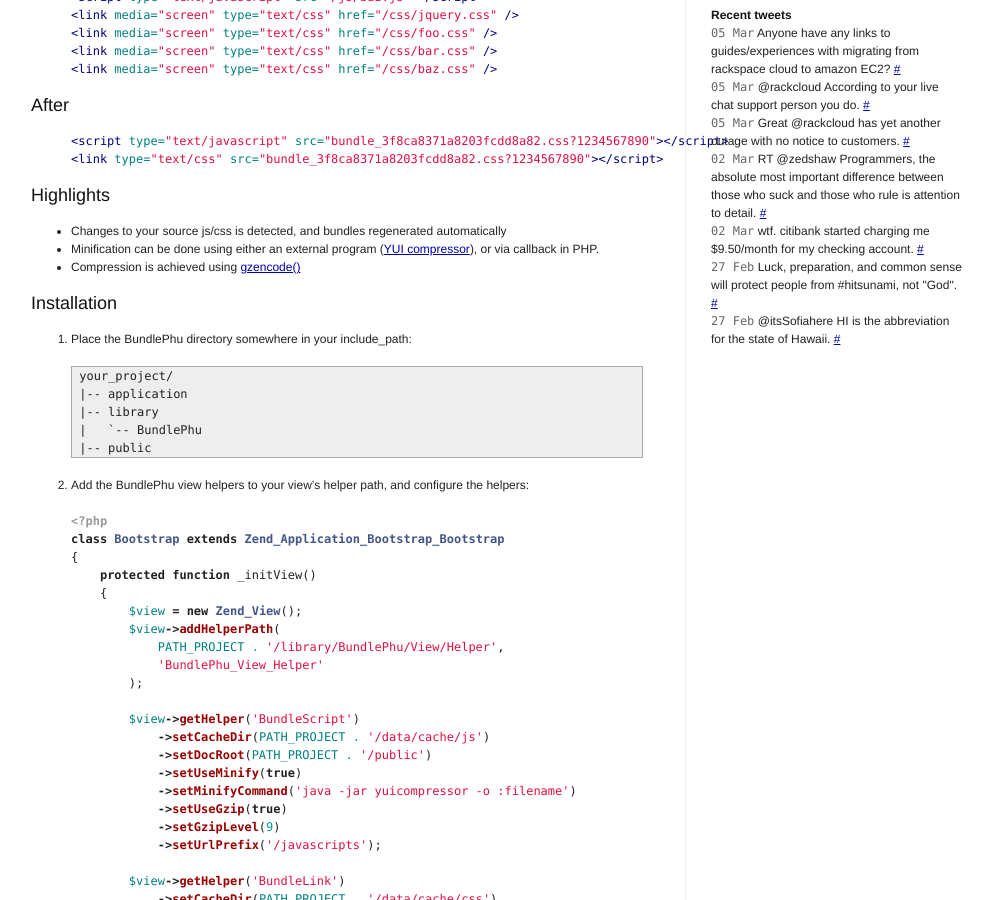
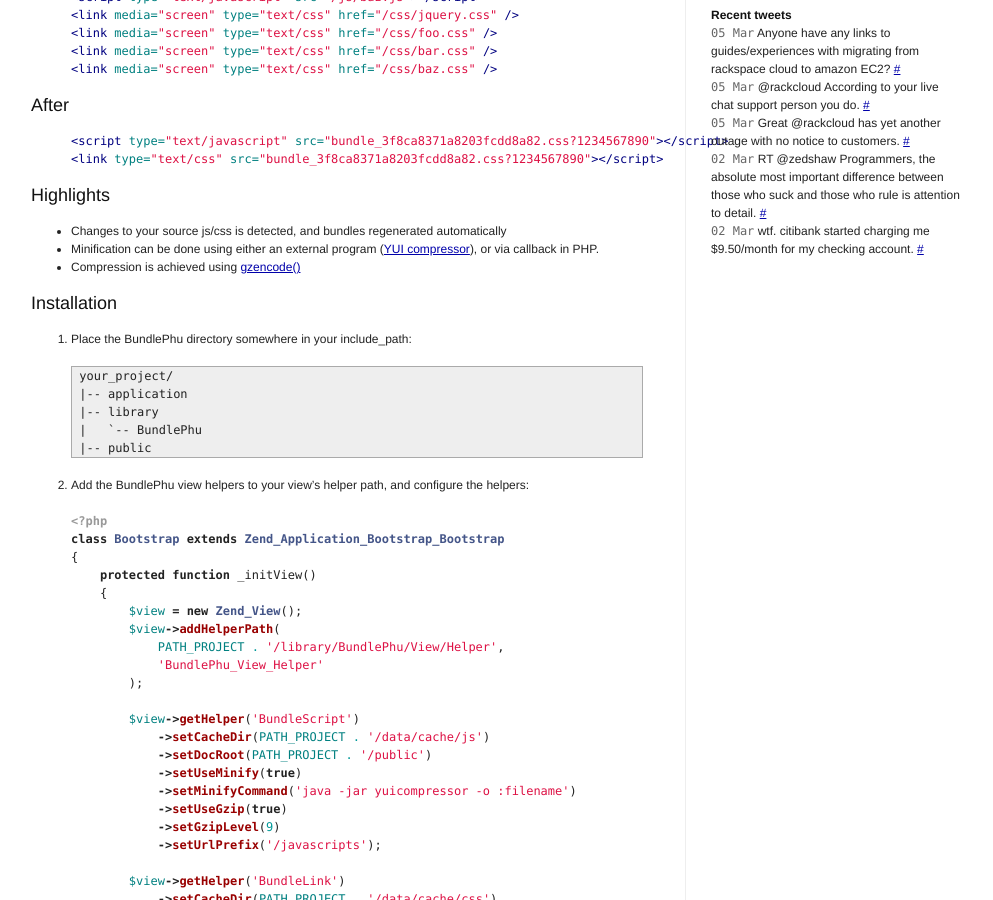
Before and after one commit to hobodave/hobodave.github.com, a Jekyll site: the page built from index.html, in a window 1280 px wide and 900 px high, scrolled down 571 px. Shown: the whole window, without its empty margins (134-1127 px from the left). Built offline with Jekyll 4.4.1, drawn with Linux system fonts in a browser that asks for light colours; Markdown is read by kramdown in place of the engine named in the settings; comment, search, counter and statistics services are not loaded.

Commit message:
Automatic tweet update

```diff
--- a/_includes/twitter.html
+++ b/_includes/twitter.html
@@ -4,6 +4,4 @@
 <li><span class="gentle">05 Mar</span> Great @rackcloud has yet another outage with no notice to customers. <a href="http://twitter.com/hobodave/status/10032542560">#</a></li>
 <li><span class="gentle">02 Mar</span> RT @zedshaw Programmers, the absolute most important difference between those who suck and those who rule is attention to detail. <a href="http://twitter.com/hobodave/status/9895048807">#</a></li>
 <li><span class="gentle">02 Mar</span> wtf. citibank started charging me $9.50/month for my checking account. <a href="http://twitter.com/hobodave/status/9888817222">#</a></li>
-<li><span class="gentle">27 Feb</span> Luck, preparation, and common sense will protect people from #hitsunami, not &quot;God&quot;. <a href="http://twitter.com/hobodave/status/9746146103">#</a></li>
-<li><span class="gentle">27 Feb</span> @itsSofiahere HI is the abbreviation for the state of Hawaii. <a href="http://twitter.com/hobodave/status/9745988079">#</a></li>
 </ul>
```
